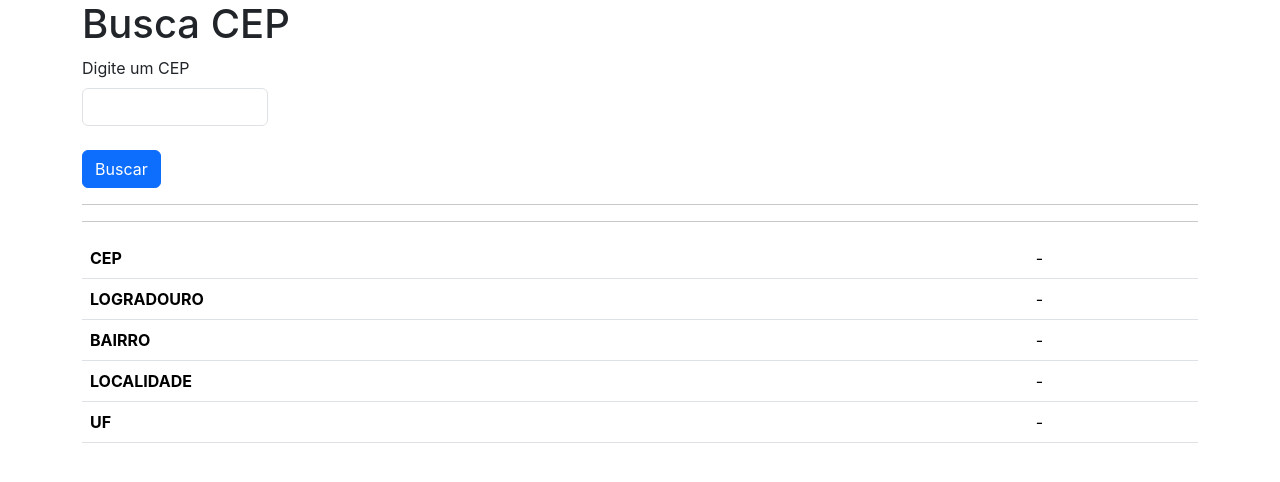
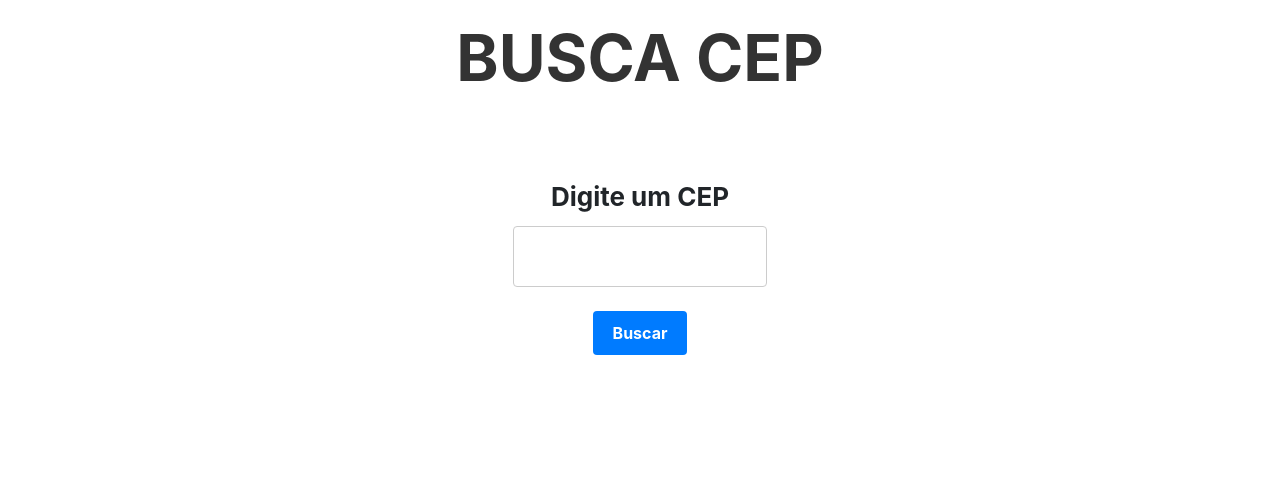
Before and after one commit to lucarauj/Aplicacao-Consulta-CEP, a React (Create React App) app in the folder frontservico/: page / in a window 1280 px wide. Shown: the top 482 px of the page. Built offline with nearby package versions, Linux system fonts and the light colour scheme.

Commit message:
Add estilo e validacoes na consulta

```diff
--- a/frontservico/src/consulta/Consulta.css
+++ b/frontservico/src/consulta/Consulta.css
@@ -0,0 +1,95 @@
+.container {
+  max-width: 800px;
+  margin: 0 auto;
+  padding: 20px;
+  text-align: center;
+}
+
+h1 {
+  font-size: 64px;
+  margin-bottom: 80px;
+  color: #333;
+  text-transform: uppercase;
+  font-weight: bold;
+}
+
+.form-label {
+  font-weight: bold;
+  display: block;
+  text-align: center;
+  margin-bottom: 10px;
+  font-size: 26px;
+}
+
+.form-control {
+  width: 100%;
+  padding: 10px;
+  font-size: 16px;
+  border: 1px solid #ccc;
+  border-radius: 4px;
+  margin: 0 auto;
+  display: block;
+}
+
+.btn {
+  display: inline-block;
+  padding: 10px 20px;
+  font-size: 16px;
+  font-weight: bold;
+  text-align: center;
+  text-decoration: none;
+  color: #fff;
+  background-color: #007bff;
+  border: none;
+  border-radius: 4px;
+  cursor: pointer;
+}
+
+.btn-primary {
+  background-color: #007bff;
+}
+
+.col-4 {
+  margin: 0 auto;
+}
+
+.form-control {
+  text-align: center;
+  font-weight: bold;
+  font-size: 26px;
+}
+
+table {
+  width: 100%;
+  border-collapse: collapse;
+  margin-top: 20px;
+}
+
+th,
+td {
+  padding: 10px;
+  text-align: left;
+  border-bottom: 1px solid #ccc;
+}
+
+th {
+  font-weight: bold;
+  background-color: #f0f0f0;
+}
+
+td {
+  color: #555;
+}
+
+th:first-child,
+td:first-child {
+  width: 120px;
+}
+
+tr:nth-child(even) {
+  background-color: #f9f9f9;
+}
+
+tr:hover {
+  background-color: #ebebeb;
+}
--- a/frontservico/src/consulta/Consulta.jsx
+++ b/frontservico/src/consulta/Consulta.jsx
@@ -3,22 +3,40 @@ import React, { useEffect, useState } from 'react';
 import axios from 'axios';
 
 function Consulta() {
-
   const [consulta, setConsulta] = useState({ cep: '' });
+  const [cepValido, setCepValido] = useState(true);
   const [dadosConsulta, setDadosConsulta] = useState(null);
 
   function handleChange(event) {
-    setConsulta({ ...consulta, [event.target.name]: event.target.value })
+    const { name, value } = event.target;
+
+    if (name === 'cep') {
+      const cepValue = value.replace(/\D/g, ''); // Remover caracteres não numéricos
+      const limitedCepValue = cepValue.substring(0, 8); // Limitar o valor em 8 caracteres
+
+      setConsulta({ ...consulta, [name]: limitedCepValue });
+      setCepValido(true); // Resetar o estado de validação do CEP
+    }
   }
 
   function handleSubmit(event) {
     event.preventDefault();
 
+    // Verificar se o CEP é válido (8 caracteres numéricos)
+    if (consulta.cep.length !== 8 || isNaN(consulta.cep)) {
+      setCepValido(false);
+      return; // Parar a execução do código se o CEP for inválido
+    }
+
     const url = "http://localhost:8080/endereco/consulta?cep=" + consulta.cep;
 
-    axios.get(url).then(response => {
-      const result = response.data;
-      setDadosConsulta(result);
+    axios.get(url)
+      .then(response => {
+        const consultaResult = response.data;
+        setDadosConsulta(consultaResult);
+      })
+      .catch(error => {
+        console.error(error);
       });
   }
 
@@ -26,40 +44,54 @@ function Consulta() {
     <div className="container">
       <h1>Busca CEP</h1>
       <form onSubmit={handleSubmit}>
-        <div className='col-2'>
+        <div className="col-4">
           <div>
-            <label className='form-label'>Digite um CEP</label>
-            <input onChange={handleChange} value={consulta.cep} name='cep' type="text" className='form-control' />
+            <label className="form-label">Digite um CEP</label>
+            <input
+              onChange={handleChange}
+              value={consulta.cep}
+              name="cep"
+              type="text"
+              className="form-control"
+            />
           </div>
+          {!cepValido && (
+            <div className="error-message">CEP inválido. Digite um CEP válido com 8 caracteres numéricos.</div>
+          )}
           <br />
-          <input type="submit" className="btn btn-primary" value={'Buscar'}></input>
+          <input type="submit" className="btn btn-primary" value="Buscar" />
         </div>
       </form>
-      <hr /><hr />
-      <table class="table">
+      {dadosConsulta && (
+        <>
+          <hr />
+          <hr />
+          <table className="table">
             <tbody>
               <tr>
                 <th scope="row">CEP</th>
-      <td>{dadosConsulta ? dadosConsulta.cep : '-'}</td>
+                <td>{dadosConsulta.cep}</td>
               </tr>
               <tr>
                 <th scope="row">LOGRADOURO</th>
-      <td>{dadosConsulta ? dadosConsulta.logradouro : '-'}</td>
+                <td>{dadosConsulta.logradouro}</td>
               </tr>
               <tr>
                 <th scope="row">BAIRRO</th>
-      <td>{dadosConsulta ? dadosConsulta.bairro : '-'}</td>
+                <td>{dadosConsulta.bairro}</td>
               </tr>
               <tr>
                 <th scope="row">LOCALIDADE</th>
-      <td>{dadosConsulta ? dadosConsulta.localidade : '-'}</td>
+                <td>{dadosConsulta.localidade}</td>
               </tr>
               <tr>
                 <th scope="row">UF</th>
-      <td>{dadosConsulta ? dadosConsulta.uf : '-'}</td>
+                <td>{dadosConsulta.uf}</td>
               </tr>
             </tbody>
           </table>
+        </>
+      )}
     </div>
   );
 }
```
Lines whose indentation alone changed are shown as unchanged.
